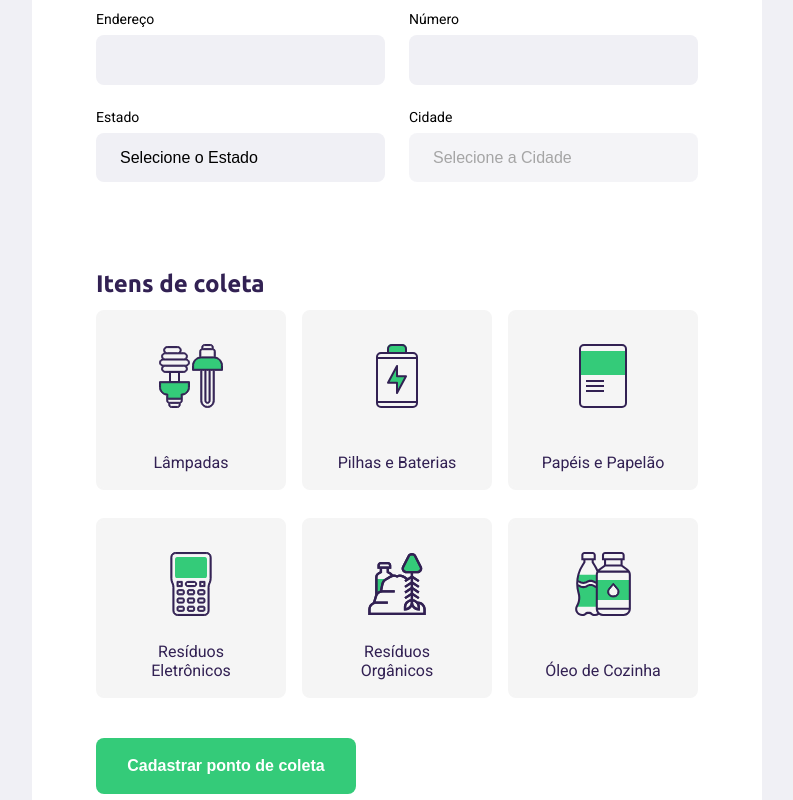
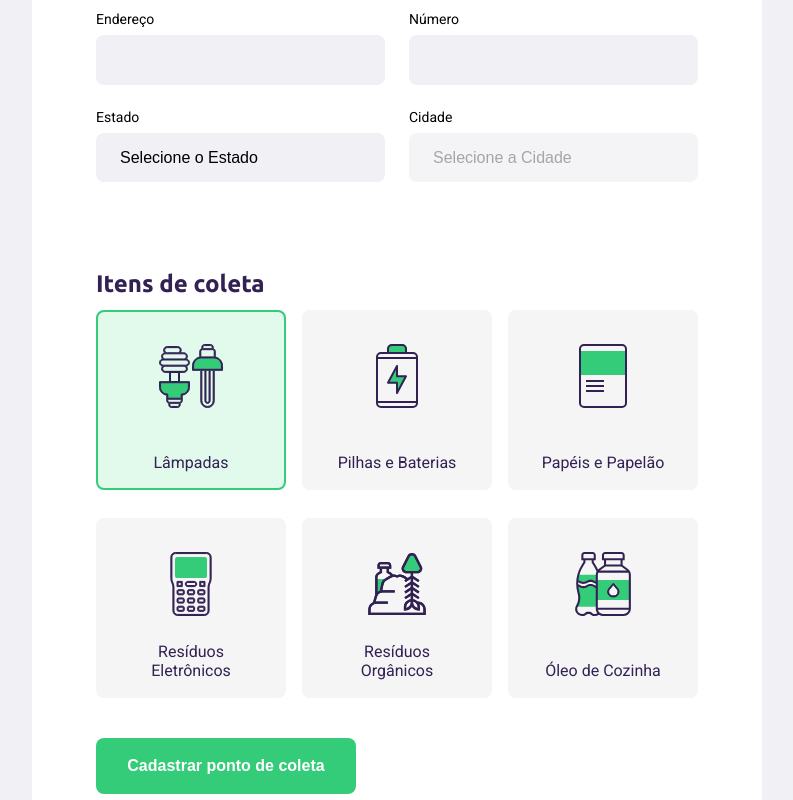
Before and after one commit to larasantos8/Ecoleta, a plain HTML site: page create-point.html in a window 1280 px wide. Both pictures are taken after a click on the item "Lâmpadas". Shown: the part 497-1297 px from the top of the page, without its empty margins (243-1036 px from the left). Drawn offline with Linux system fonts and the light colour scheme; no server answers.

Commit message:
Implementado seleção itens de coleta

```diff
--- a/create-point.html
+++ b/create-point.html
@@ -99,6 +99,8 @@
                         </li>
                     </div>
 
+                    <input type="hidden" name="items">
+
                 </fieldset>
 
                 <button type="submit">Cadastrar ponto de coleta</button>
--- a/scripts/create-point.js
+++ b/scripts/create-point.js
@@ -39,3 +39,53 @@ function getCities(event) {
 document
     .querySelector("select[name=uf]")
     .addEventListener("change", getCities)
+
+
+    //Itens de coleta
+    //pegar todos os li's
+    const itemsToCollect = document.querySelectorAll(".items-grid li")
+
+    for ( item of itemsToCollect){
+        item.addEventListener("click", handleSelectedItem)
+    }
+
+    const collectedItems = document.querySelector("input[name=items]")
+
+    let selectedItems = [1, 2]
+
+    function handleSelectedItem(event){
+        const itemLi = event.target
+
+        //adicionar ou remover uma classe com js
+        itemLi.classList.toggle("selected") //se fosse adicionar, seria "add" ao invés de toggle
+
+        const itemId = itemLi.dataset.id
+
+
+        //verificar se existem itens selecionados, se sim
+        //pegar os itens selecionados
+
+        const alreadySelected = selectedItems.findIndex( item => {
+            const itemFound = item == itemId //isso será true ou false
+            return itemFound
+        })
+
+        //se já estiver selecionado,
+        if(alreadySelected >= 0){
+            //tirar da seleção
+            const filteredItems = selectedItems.filter(item => {
+                const itemIsDifferent = item  != itemId //false
+                return itemIsDifferent
+            })
+
+            selectedItems = filteredItems
+        } else{
+             //se não estiver selecionado,
+             //adicionar à seleção
+             selectedItems.push(itemId)
+        }
+
+        //atualizar o campo escondido com os itens selecionados
+       collectedItems.value  = selectedItems
+
+    }
--- a/styles/create-point.css
+++ b/styles/create-point.css
@@ -163,3 +163,8 @@ form button:hover {
     background: #e1faec;
     border: 2px solid #34cb79;
 }
+
+.items-grid li img,
+.items-grid li span {
+    pointer-events: none;
+}
```
